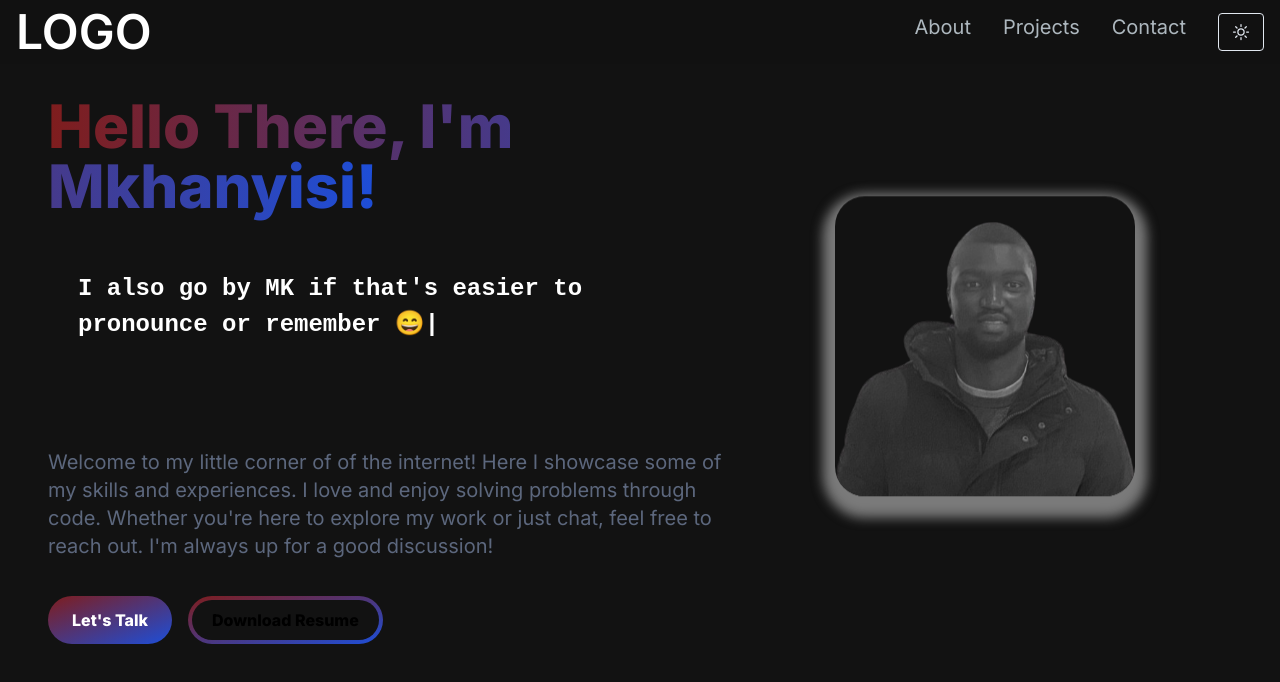
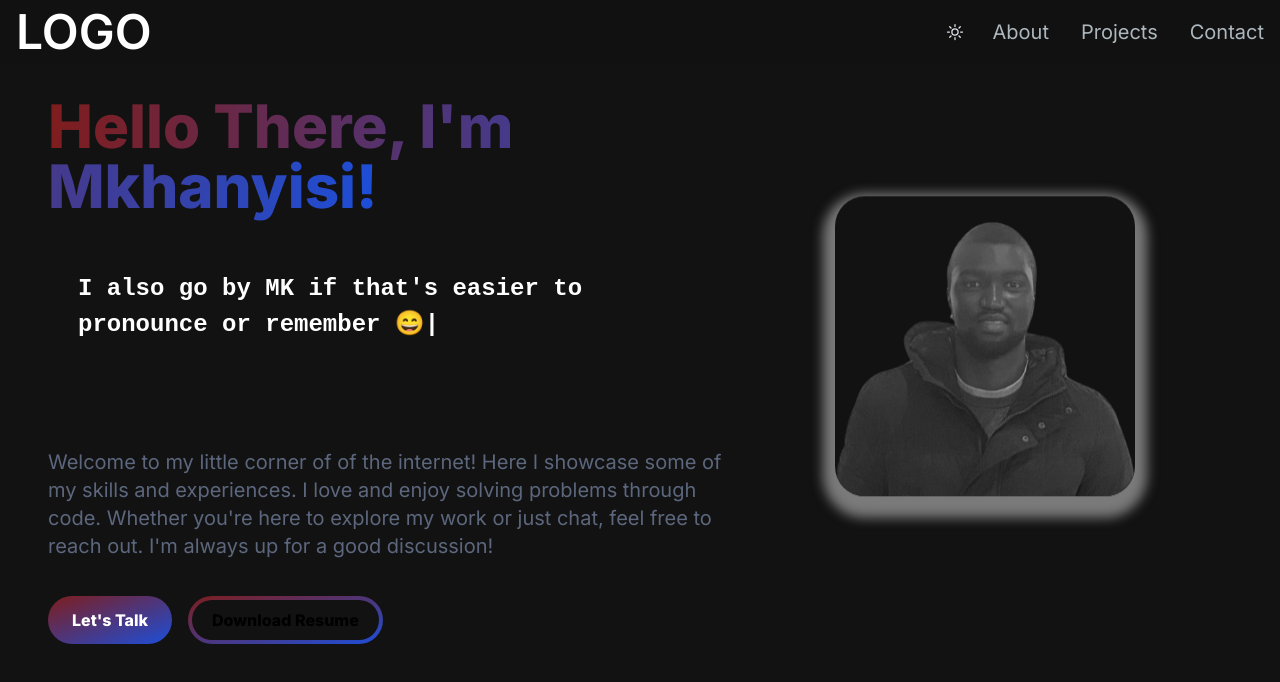
Before and after one commit to mkhanyisig/personal-portfolio, a Next.js app: page / in a window 1280 px wide. Shown: the top 682 px of the page. Built offline with nearby package versions, Linux system fonts and the light colour scheme.

Commit message:
cleanup reactive component styling

```diff
--- a/src/app/components/NavBar.jsx
+++ b/src/app/components/NavBar.jsx
@@ -22,6 +22,7 @@ const NavLinks = [
 
 const NavBar = ({ isBackgroundDark, onBackgroundToggle }) => {
   const [navbarOpen, setNavbarOpen] = useState(false);
+
   return (
     <nav
       className={`fixed top-0 left-0 right-0 z-10 ${
@@ -35,36 +36,10 @@ const NavBar = ({ isBackgroundDark, onBackgroundToggle }) => {
         >
           LOGO
         </Link>
-        <div className="mobile-menu block md:hidden">
-          {!navbarOpen ? (
+
+        <div className="flex items-center ml-auto">
           <button
-              id="nav-toggle"
-              className="flex items-center px-3 py-2 border rounded border-slate-200 text-slate-200 hover:text-white hover:border-white"
-              onClick={onBackgroundToggle}
-            >
-              <Bars3Icon className="h-5 w-5"></Bars3Icon>
-            </button>
-          ) : (
-            <button
-              id="nav-toggle"
-              className="flex items-center px-3 py-2 border rounded border-slate-200 text-slate-200 hover:text-white hover:border-white"
-              onClick={onBackgroundToggle}
-            >
-              <XMarkIcon className="h-5 w-5"></XMarkIcon>
-            </button>
-          )}
-        </div>
-
-        <div className="menu hidden md:block md:w-auto " id="navbar">
-          <ul className="flex p-4 md:p-0 md:flex-row md:space-x-8">
-            {NavLinks.map((link, index) => (
-              <li key={index}>
-                <NavLink href={link.path} title={link.title} />
-              </li>
-            ))}
-            <li>
-              <button
-                className="flex items-center px-3 py-2 border rounded border-slate-200 text-slate-200 hover:text-white hover:border-white"
+            className="flex items-center px-3 py-1  text-slate-200 hover:text-white hover:border-white"
             onClick={onBackgroundToggle}
           >
             {isBackgroundDark ? (
@@ -73,10 +48,39 @@ const NavBar = ({ isBackgroundDark, onBackgroundToggle }) => {
               <MoonIcon className="h-5 w-5" />
             )}
           </button>
+
+          <div className="hidden md:block ml-4">
+            <ul className="flex space-x-8">
+              {NavLinks.map((link, index) => (
+                <li key={index}>
+                  <NavLink href={link.path} title={link.title} />
                 </li>
+              ))}
             </ul>
           </div>
+
+          <div className="mobile-menu block md:hidden ml-4">
+            {!navbarOpen ? (
+              <button
+                id="nav-toggle"
+                className="flex items-center px-3 py-2 border rounded border-slate-200 text-slate-200 hover:text-white hover:border-white"
+                onClick={() => setNavbarOpen(!navbarOpen)}
+              >
+                <Bars3Icon className="h-5 w-5"></Bars3Icon>
+              </button>
+            ) : (
+              <button
+                id="nav-toggle"
+                className="flex items-center px-3 py-2 border rounded border-slate-200 text-slate-200 hover:text-white hover:border-white"
+                onClick={() => setNavbarOpen(!navbarOpen)}
+              >
+                <XMarkIcon className="h-5 w-5"></XMarkIcon>
+              </button>
+            )}
           </div>
+        </div>
+      </div>
+
       {navbarOpen ? <MenuOverlay links={NavLinks} /> : null}
     </nav>
   );
```
Lines whose indentation alone changed are shown as unchanged.
